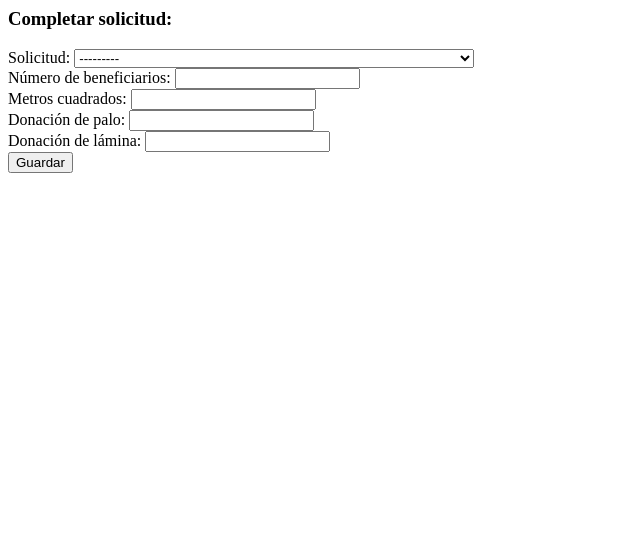
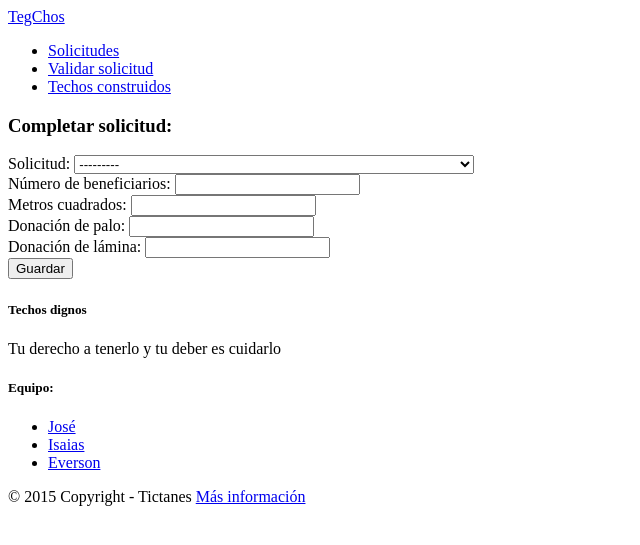
Before and after one commit to Eversonzs/TegChos, a Django app: page /tegchos/aceptar_solicitud/ in a window 1280 px wide. Shown: the top 545 px of the page, without its empty margins (0-640 px from the left). Run offline with Django 3.2, Linux system fonts and the light colour scheme; data comes from the database, SQL or seed files in the repository; both versions use the stored data as it was after the commit; some libraries are stand-ins or nearby versions.

Commit message:
Funcional las opciones de agregar solicitud, validar solicitud y ver proyectos realizados

```diff
--- a/tegchos_solicitudes/templates/tegchos_solicitudes/aceptar_solicitud.html
+++ b/tegchos_solicitudes/templates/tegchos_solicitudes/aceptar_solicitud.html
@@ -3,12 +3,22 @@
 {% load material_form %}
 
 <html>
-	<head>
+	<head class="card-panel teal section light-blue">
 		<title>TEGCHOS</title>
+		  <nav class ¨card-panel teal¨ >
+		    <div class="nav-wrapper teal light-blue">
+		      <a href="#" class="brand-logo">TegChos</a>
+		      <ul id="nav-mobile" class="right hide-on-med-and-down">
+		        <li><a href="{% url 'solicitar' %}">Solicitudes</a></li>
+		        <li><a href="{% url 'AceptarSolicitud' %}">Validar solicitud</a></li>
+		        <li><a href="{% url 'inicio' %}">Techos construidos</a></li>
+		      </ul>
+		    </div>
+		</nav>
+		<h3 class="card-panel teal light-blue">Completar solicitud: </h3>
 	</head>
+
 	<body>
-		<h3 class="card-panel teal light-blue">Completar solicitud: </h3>
-
 		<form method="POST" class="AceptarSolicitud">{% csrf_token %}
 			<div class="container">
 				<div class="col s12">
@@ -49,4 +59,30 @@
 
         </form>
 	</body>
+
+        <footer class=" teal light-blue">
+          <div class="container">
+            <div class="row">
+              <div class="col l6 s12">
+                <h5 class="black-text">Techos dignos</h5>
+                <p class="black-text text-lighten-4">Tu derecho a tenerlo y tu deber es cuidarlo</p>
+              </div>
+              <div class="col l4 offset-l2 s12">
+                <h5 class="black-text">Equipo: </h5>
+                <ul>
+                  <li><a class="black-text text-lighten-3" href="#!">José</a></li>
+                  <li><a class="black-text text-lighten-3" href="#!">Isaias</a></li>
+                  <li><a class="black-text text-lighten-3" href="#!">Everson</a></li>
+                </ul>
+              </div>
+            </div>
+          </div>
+          <div class="footer-copyright">
+            <div class="container">
+            © 2015 Copyright - Tictanes
+            <a class="black-text text-lighten-4 right" href="#!">Más información</a>
+            </div>
+          </div>
+        </footer>
+
 </html>
--- a/tegchos_solicitudes/urls.py
+++ b/tegchos_solicitudes/urls.py
@@ -2,7 +2,7 @@
 from . import views
 
 urlpatterns = [
-        url(r'^$', views.inicio),
+        url(r'^$', views.inicio, name='inicio'),
         url(r'^tegchos/solicitar/$', views.solicitar, name='solicitar'),
         url(r'^tegchos/aceptar_solicitud/$', views.aceptar_solicitud, name='AceptarSolicitud'),
 ]
--- a/tegchos_solicitudes/views.py
+++ b/tegchos_solicitudes/views.py
@@ -30,7 +30,9 @@
 		if formulario_aceptar_solicitud.is_valid():
 			formulario_aceptar_solicitud.save()
 			return redirect(inicio)
+		else:
+			formulario_aceptar_solicitud = FormAceptarSolicitud()
 	else:
-		formulario_solicitar = FormAceptarSolicitud()
+		formulario_aceptar_solicitud = FormAceptarSolicitud()
 
-	return render(request, 'tegchos_solicitudes/aceptar_solicitud.html', {'formAceparSolicitud': formulario_solicitar})
+	return render(request, 'tegchos_solicitudes/aceptar_solicitud.html', {'formAceparSolicitud': formulario_aceptar_solicitud})
```
Also changed, not shown: tegchos_solicitudes/templates/tegchos_solicitudes/inicio.html (+100 -2 lines), tegchos_solicitudes/templates/tegchos_solicitudes/solicitar.html (+43 -9 lines), db.sqlite3, tegchos_solicitudes/static/img/head-banner.jpg (added), 2 other files.
